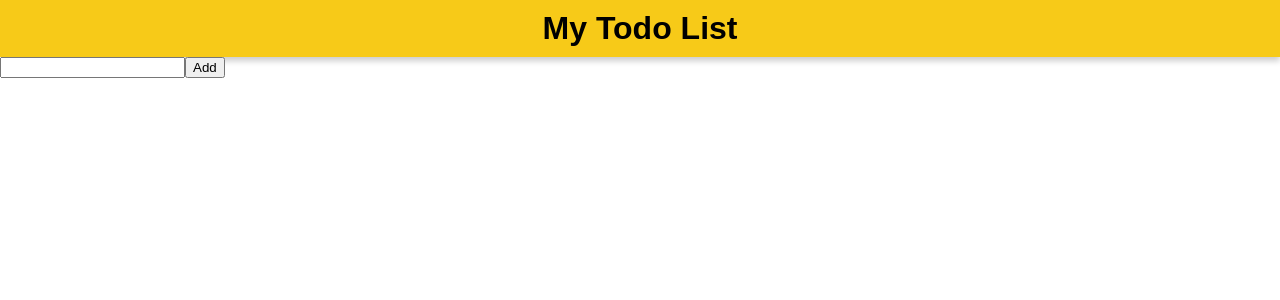
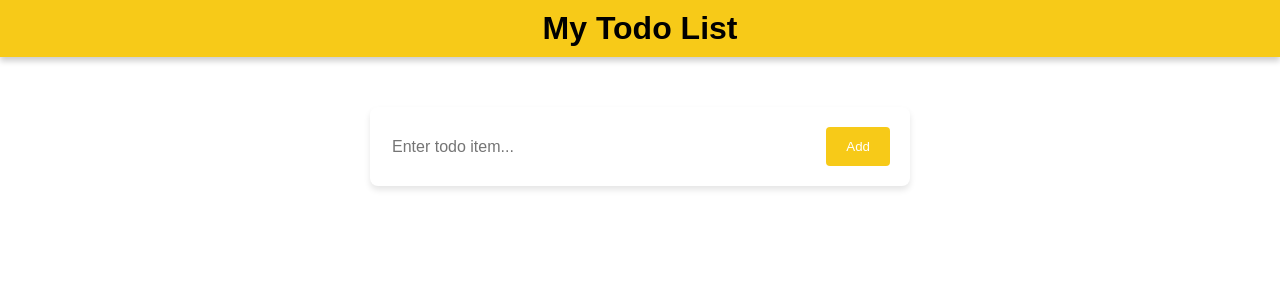
Before and after one commit to swayamsth/react-todo-app, a React (Vite) app: page / in a window 1280 px wide. Shown: the top 300 px of the page. Built offline with nearby package versions, Linux system fonts and the light colour scheme.

Commit message:
Style Form

```diff
--- a/src/components/Form.jsx
+++ b/src/components/Form.jsx
@@ -1,4 +1,5 @@
 import { useState } from "react";
+import styles from "./form.module.css";
 
 export default function Form({ todos, setTodos }) {
   const [todo, setTodo] = useState("");
@@ -9,13 +10,19 @@
     setTodo("");
   }
   return (
-    <form onSubmit={(e) => handleSubmit(e)}>
-      <input
-        onChange={(e) => setTodo(e.target.value)}
-        type="text"
-        value={todo}
-      />
-      <button type="submit">Add</button>
+    <form className={styles.todoform} onSubmit={(e) => handleSubmit(e)}>
+      <div className={styles.inputContainer}>
+        <input
+          className={styles.modernInput}
+          onChange={(e) => setTodo(e.target.value)}
+          type="text"
+          value={todo}
+          placeholder="Enter todo item..."
+        />
+        <button className={styles.modernButton} type="submit">
+          Add
+        </button>
+      </div>
     </form>
   );
 }
--- /dev/null
+++ b/src/components/form.module.css
@@ -0,0 +1,35 @@
+.todoform {
+  background-color: white;
+  border-radius: 8px;
+  padding: 20px;
+  width: 500px;
+  margin: 0 auto;
+  margin-top: 50px;
+  box-shadow: 0 4px 6px rgb(0, 0, 0, 0.1);
+}
+
+.modernInput {
+  display: block;
+  width: 100%;
+  border: none;
+  color: black;
+  font-size: 16px;
+}
+
+.modernInput:focus {
+  outline: none;
+}
+
+.modernButton {
+  display: inline-block;
+  border: none;
+  border-radius: 4px;
+  background-color: #f7ca18;
+  padding: 12px 20px;
+  color: white;
+  cursor: pointer;
+}
+
+.inputContainer {
+  display: flex;
+}
```
